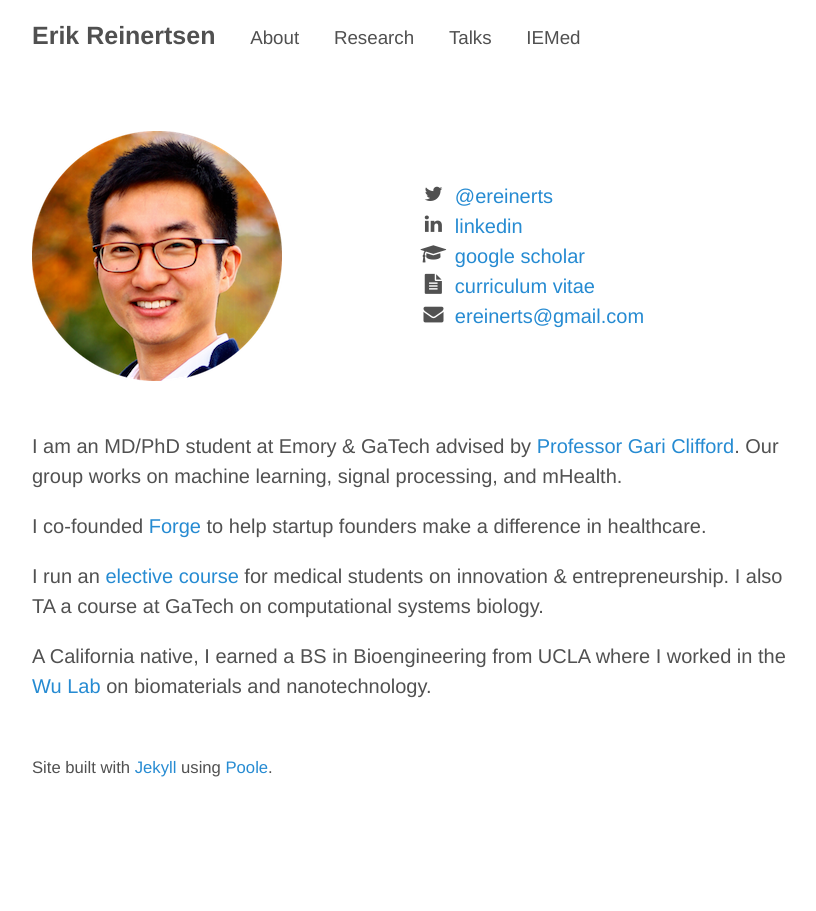
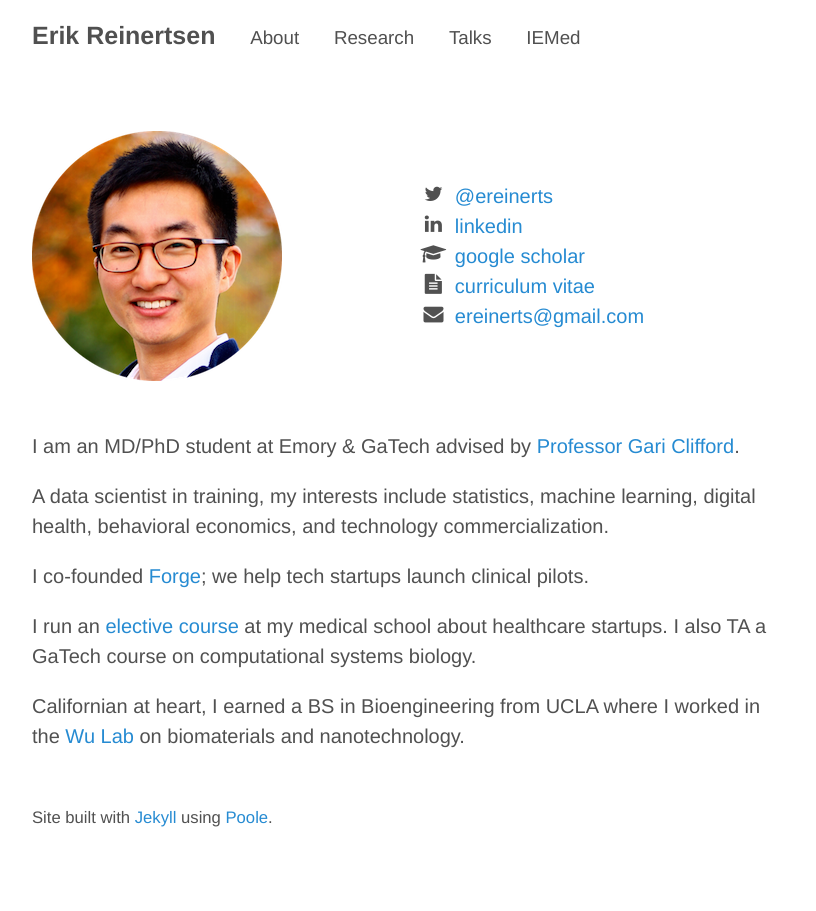
Before and after one commit to erikr/erikr.github.io, a Jekyll site: the page built from about.md, in a window 1280 px wide. Shown: the whole page, without its empty margins (228-1044 px from the left). Built offline with Jekyll 4.4.1, drawn with Linux system fonts in a browser that asks for light colours; nearby versions of some CDN libraries.

Commit message:
revised about

```diff
--- a/about.md
+++ b/about.md
@@ -19,13 +19,15 @@ title: ""
     </div>
 </div>
 
-I am an MD/PhD student at Emory & GaTech advised by [Professor Gari Clifford](http://gdclifford.info/gari). Our group works on machine learning, signal processing, and mHealth.
+I am an MD/PhD student at Emory & GaTech advised by [Professor Gari Clifford](http://gdclifford.info/gari).
 
-I co-founded [Forge](http://forgehealth.org) to help startup founders make a difference in healthcare.
+A data scientist in training, my interests include statistics, machine learning, digital health, behavioral economics, and technology commercialization.
 
-I run an [elective course](http://erikreinertsen.com/iemed/) for medical students on innovation & entrepreneurship. I also TA a course at GaTech on computational systems biology.
+I co-founded [Forge](http://forgehealth.org); we help tech startups launch clinical pilots.
 
-A California native, I earned a BS in Bioengineering from UCLA where I worked in the [Wu Lab](http://wulab.seas.ucla.edu/) on biomaterials and nanotechnology.
+I run an [elective course](http://erikreinertsen.com/iemed/) at my medical school about healthcare startups. I also TA a GaTech course on computational systems biology.
+
+Californian at heart, I earned a BS in Bioengineering from UCLA where I worked in the [Wu Lab](http://wulab.seas.ucla.edu/) on biomaterials and nanotechnology.
 
 <footer class="footer">
 <small><br>
```
